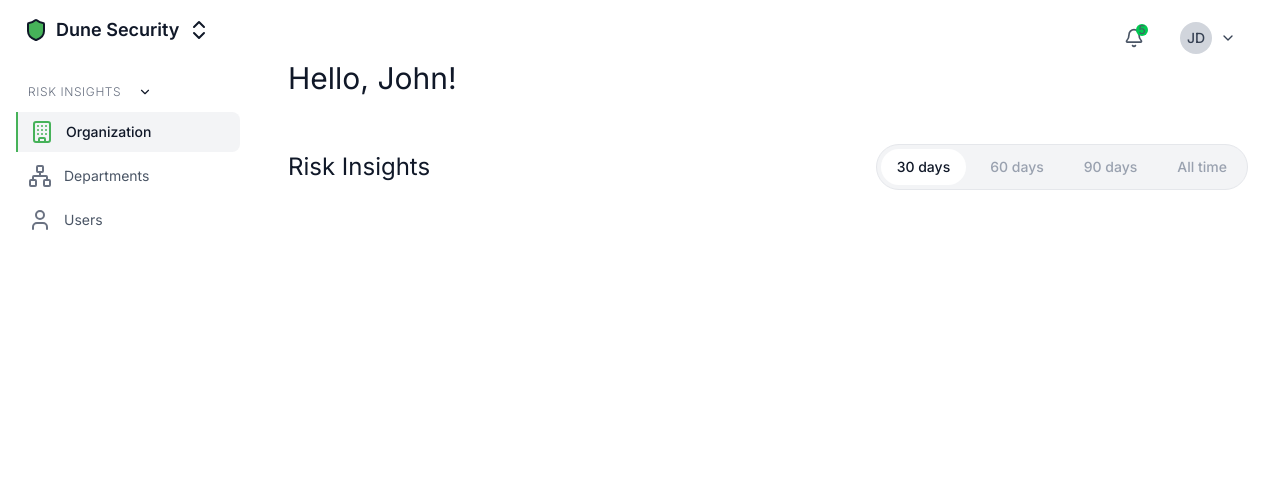
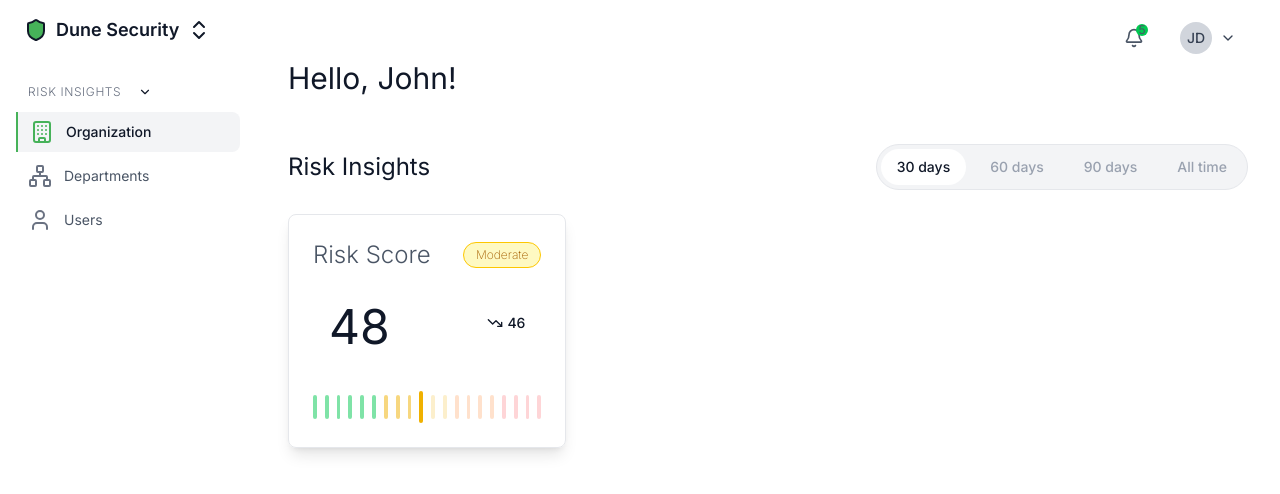
Before and after one commit to dlevenson44/dune-dashboard, a Next.js app: page / in a window 1280 px wide. Shown: the top 494 px of the page. Built offline with nearby package versions, Linux system fonts and the light colour scheme.

Commit message:
render riskscore card on dashboard

```diff
--- a/features/dashboard/components/Dashboard.tsx
+++ b/features/dashboard/components/Dashboard.tsx
@@ -2,10 +2,21 @@
 
 import { useState } from 'react';
 
+import OrganizationOverview from './OrganizationOverview';
+import RiskScore from './RiskScore';
+import RiskScoreFactors from './RiskScoreFactors';
 import Header from '~/shared/components/Header/Header';
 import Sidebar from '~/shared/components/Sidebar/Sidebar';
 import SwitchFilter from '~/shared/components/Filters/SwitchFilter';
-
+import {
+  mockRiskScoreData,
+  // mockRiskScoreFactors,
+  // mockTimeSeriesData,
+  // mockOrganizationStats,
+  // mockSimulatedAttacks,
+  // mockAttackDetails,
+  // getTotalInteractions,
+} from "~/shared/utils/mockData";
 import { timeFilters } from '~/shared/utils/filters/time-filter';
 
 const Dashboard = () => {
@@ -26,6 +37,7 @@ const Dashboard = () => {
         {/* Main Dashboard Content */}
         <main className="flex-1 overflow-y-auto p-8 bg-white">
           <div className="mb-8">
+            {/* Filter */}
             <div className="flex items-center justify-between mb-6">
               <h2 className="text-2xl text-gray-900">Risk Insights</h2>
               <SwitchFilter
@@ -34,6 +46,12 @@ const Dashboard = () => {
                 handleClick={handleFilterClick}
               />
             </div>
+
+          {/* Top Row Cards */}
+          <div className="grid grid-cols-[30%_70%] lg:grid-cols-[30%_70%] gap-8 mb-6 mr-8">
+            <RiskScore data={mockRiskScoreData} />
+            {/* <RiskScoreFactors factors={mockRiskScoreFactors} /> */}
+          </div>
           </div>
         </main>
       </div>
```
